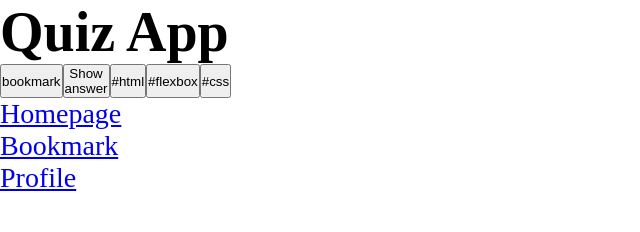
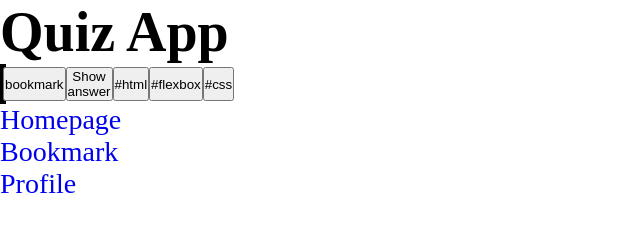
Before and after one commit to MadinaKon/recap-project-1-quiz-app, a plain HTML site: page index.html in a window 1280 px wide. Shown: the whole page, without its empty margins (0-640 px from the left). Drawn offline with Linux system fonts and the light colour scheme.

Commit message:
remove underline from a link

```diff
--- a/styles.css
+++ b/styles.css
@@ -12,12 +12,12 @@ ul {
   list-style-type: none;
 }
 
+a {
+  text-decoration: none;
+}
 .question-card {
   display: flex;
   border-color: black;
   width: 2px;
+  border-style: solid;
 }
-
-.question-card--title {
-  background-color: blue;
-}
```
